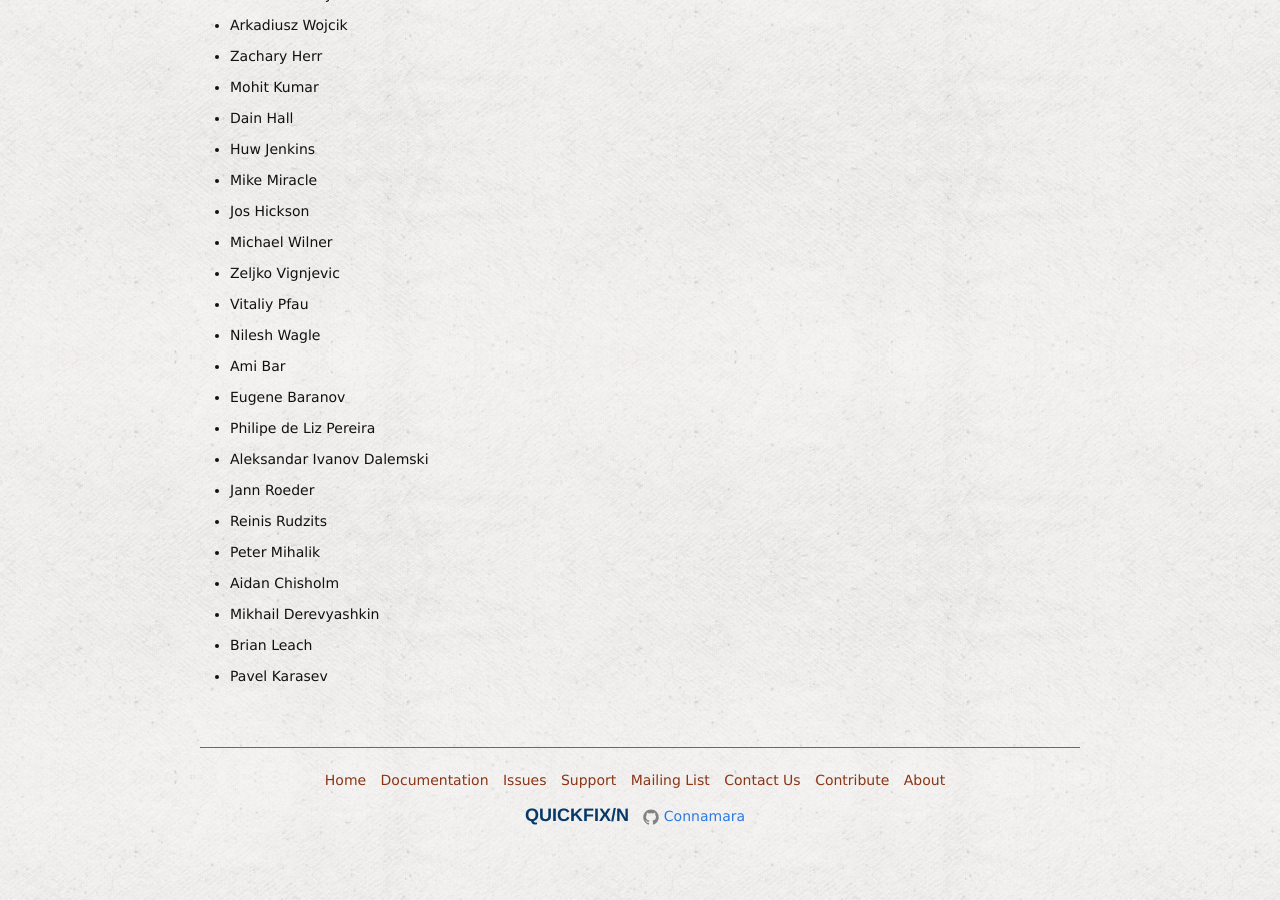
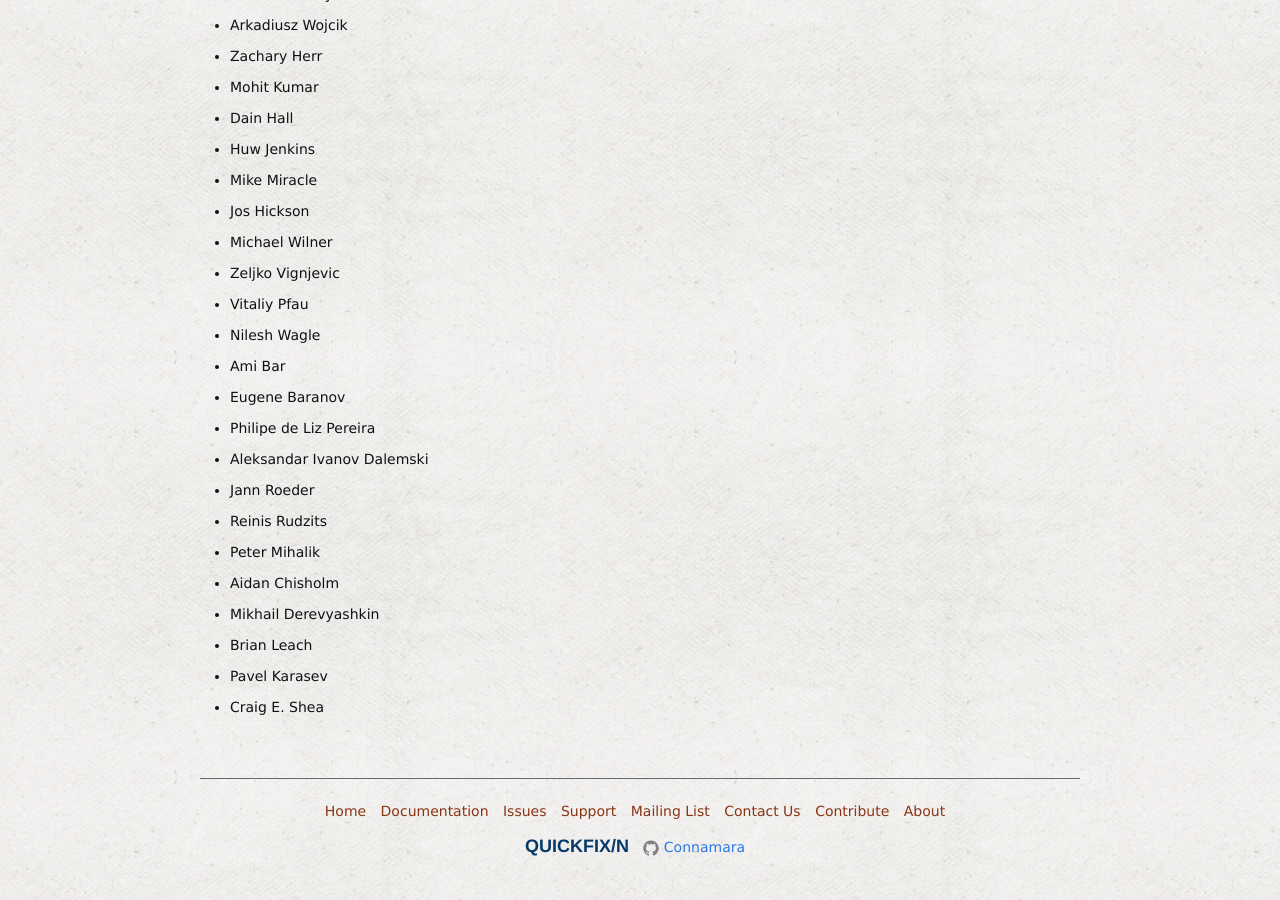
Before and after one commit to connamara/quickfixn, a Jekyll site: the page built from web/views/about/credits.md, in a window 1280 px wide and 900 px high, scrolled down 1743 px. Built offline with Jekyll 4.4.1, drawn with Linux system fonts in a browser that asks for light colours.

Commit message:
credit for #564

```diff
--- a/web/views/about/credits.md
+++ b/web/views/about/credits.md
@@ -78,3 +78,4 @@ Contributors
 - Mikhail Derevyashkin
 - Brian Leach
 - Pavel Karasev
+- Craig E. Shea
```
